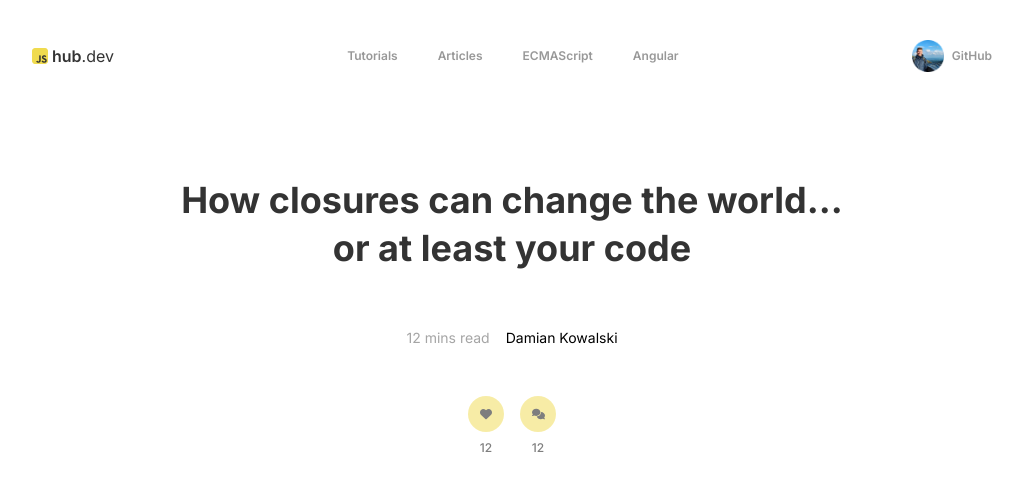
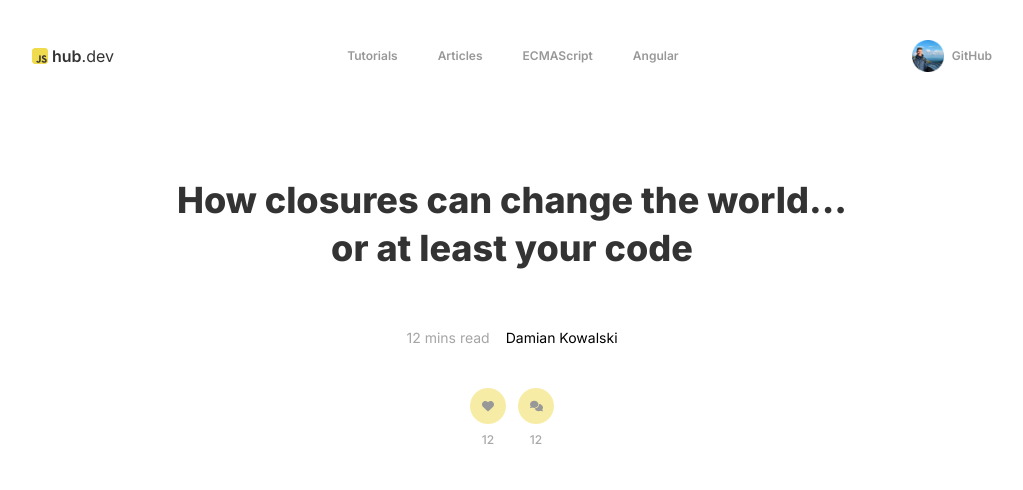
Before and after one commit to ddamiankowalski/JSHub-Next.js, a Next.js app: page /article in a window 1280 px wide. Shown: the top 490 px of the page, without its empty margins (128-1151 px from the left). Built offline with nearby package versions, Linux system fonts and the light colour scheme.

Commit message:
work in progress

```diff
--- a/src/app/article/_components/article-stats.tsx
+++ b/src/app/article/_components/article-stats.tsx
@@ -4,18 +4,18 @@ import { FontAwesomeIcon } from '@fortawesome/react-fontawesome';
 
 export default function ArticleStats() {
   return (
-    <div className="flex gap-4 justify-center w-auto py-4">
+    <div className="flex gap-3 justify-center w-auto py-2">
       <div className="group cursor-pointer flex flex-col items-center gap-2 text-xs">
         <div className={`${styles.circle} items-center justify-center transition-all duration-300 flex w-9 h-9 rounded-full cursor-pointer opacity-50 group-hover:opacity-100`}>
-          <FontAwesomeIcon className={styles.icon} icon={faHeart} style={{ maxWidth: '0.8125rem', maxHeight: '0.8125rem' }} color='#000000' />
+          <FontAwesomeIcon className={styles.icon} icon={faHeart} style={{ maxWidth: '0.8125rem', maxHeight: '0.8125rem' }} color='#333333' />
         </div>
-        <span className="font-medium cursor-pointer opacity-50 group-hover:opacity-100">12</span>
+        <span style={{ color: '#535353' }} className="font-medium cursor-pointer opacity-50 group-hover:opacity-100">12</span>
       </div>
       <div className="group cursor-pointer flex flex-col items-center gap-2 text-xs">
         <div className={`${styles.circle} items-center justify-center transition-all duration-300 flex w-9 h-9 rounded-full cursor-pointer opacity-50 group-hover:opacity-100`}>
-          <FontAwesomeIcon className={styles.icon} icon={faComments} style={{ maxWidth: '0.8125rem', maxHeight: '0.8125rem' }} color='#000000' />
+          <FontAwesomeIcon className={styles.icon} icon={faComments} style={{ maxWidth: '0.8125rem', maxHeight: '0.8125rem' }} color='#333333' />
         </div>
-        <span className="font-medium cursor-pointer opacity-50 group-hover:opacity-100">12</span>
+        <span style={{ color: '#535353' }} className="font-medium cursor-pointer opacity-50 group-hover:opacity-100">12</span>
       </div>
     </div>
   )
--- a/src/app/article/page.tsx
+++ b/src/app/article/page.tsx
@@ -6,7 +6,7 @@ export default function Article() {
     return (
         <div className="flex flex-col items-center">
             <Transition>
-                <h1 className="max-w-2xl text-4xl py-6 text-center leading-[3rem] font-bold" style={{ color: '#333333' }}>How closures can change the world... or at least your code</h1>
+                <h1 className="max-w-2xl text-4xl py-6 text-center leading-[3rem] font-extrabold" style={{ color: '#333333' }}>How closures can change the world... or at least your code</h1>
             </Transition>
             <Transition delay={0.3}>
                 <AuthorInfo />
```
